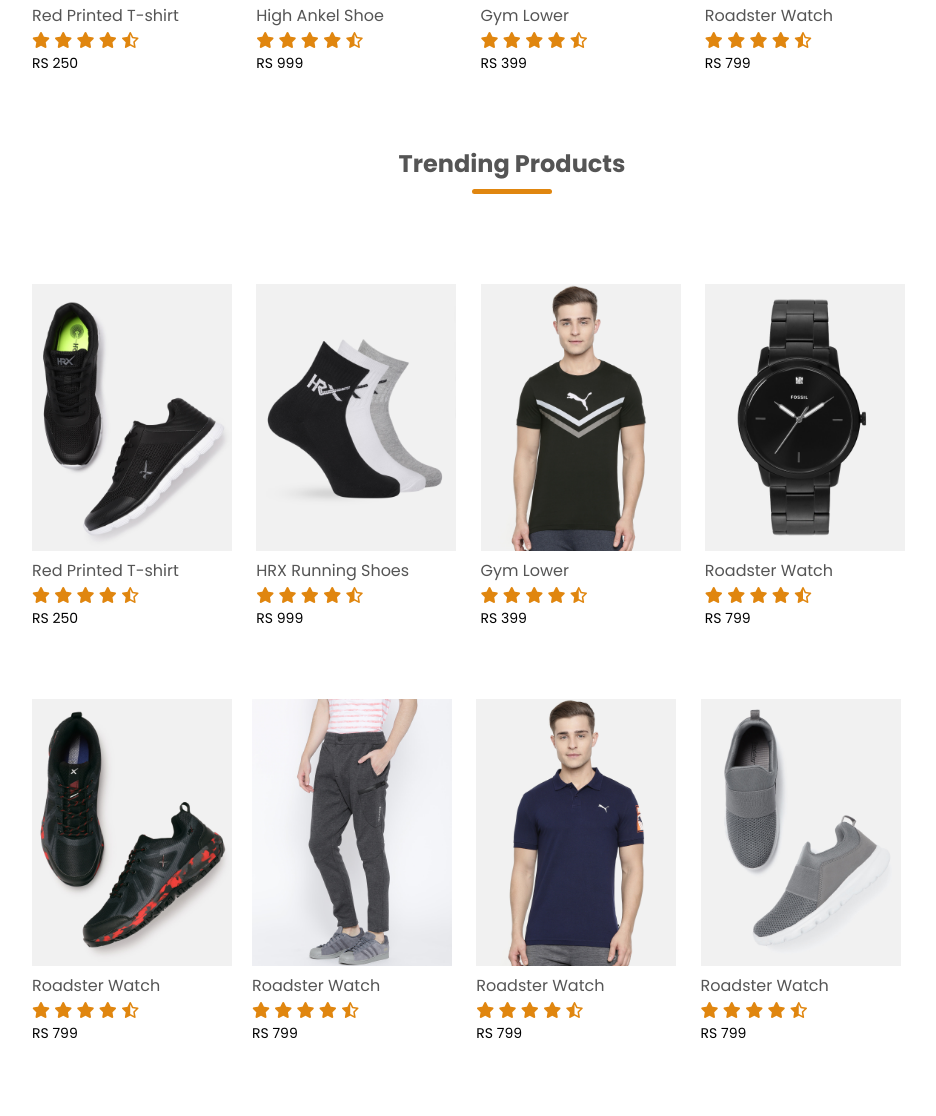
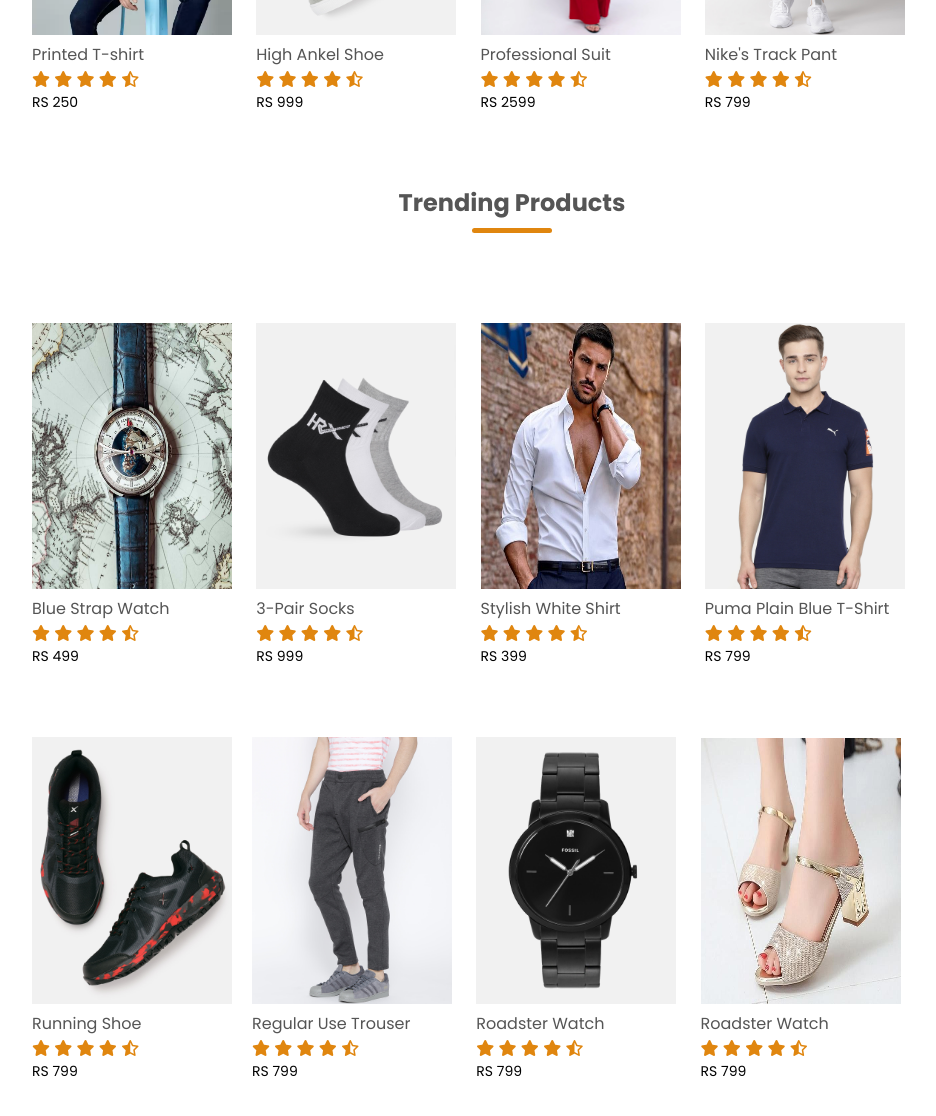
Before and after one commit to shaksham711/project, a plain HTML site: page index.html in a window 1280 px wide. Shown: the part 1672-2788 px from the top of the page, without its empty margins (178-1114 px from the left). Drawn offline with nearby package versions, Linux system fonts and the light colour scheme.

Commit message:
Add files via upload

```diff
--- a/index.html
+++ b/index.html
@@ -86,13 +86,13 @@
       <div class="small-container">
         <div class="row"><center>
           <div class="col-3">
-            <img src="category-1.jpg" alt="">
+            <img src="p1.jpeg" alt="">
           </div>
           <div class="col-3">
-            <img src="category-2.jpg" alt="">
+            <img src="p2.jpg" alt="" height="312px">
           </div>
           <div class="col-3">
-            <img src="category-3.jpg" alt="">
+            <img src="category-3.jpg" alt="" height="312px">
           </div></center>
         </div>
       </div>
@@ -103,8 +103,8 @@
       <h2 class="title">New Products</h2>
       <div class="row">
         <div class="col-4">
-          <img src="product-1.jpg" alt="">
-          <h4>Red Printed T-shirt</h4>
+          <img src="np2.jpg" alt="" height="267px">
+          <h4>Printed T-shirt</h4>
           <div class="rating">
             <i class="fa fa-star"></i>
             <i class="fa fa-star"></i>
@@ -127,8 +127,61 @@
           <p>RS 999</p>
         </div>
         <div class="col-4">
+          <img src="np3.jpg" alt="" height="267px">
+          <h4>Professional Suit</h4>
+          <div class="rating">
+            <i class="fa fa-star"></i>
+            <i class="fa fa-star"></i>
+            <i class="fa fa-star"></i>
+            <i class="fa fa-star"></i>
+            <i class="fa fa-star-half-o"></i>
+          </div>
+          <p>RS 2599</p>
+        </div>
+        <div class="col-4">
           <img src="product-12.jpg" alt="">
-          <h4>Gym Lower</h4>
+          <h4>Nike's Track Pant</h4>
+          <div class="rating">
+            <i class="fa fa-star"></i>
+            <i class="fa fa-star"></i>
+            <i class="fa fa-star"></i>
+            <i class="fa fa-star"></i>
+            <i class="fa fa-star-half-o"></i>
+          </div>
+          <p>RS 799</p>
+        </div>
+      </div>
+
+      <!------------- trending Products ------------->
+      <h2 class="title">Trending Products</h2>
+      <div class="row">
+        <div class="col-4">
+          <img src="tp1.jpg" alt="" height="266px">
+          <h4>Blue Strap Watch</h4>
+          <div class="rating">
+            <i class="fa fa-star"></i>
+            <i class="fa fa-star"></i>
+            <i class="fa fa-star"></i>
+            <i class="fa fa-star"></i>
+            <i class="fa fa-star-half-o"></i>
+          </div>
+          <p>RS 499</p>
+        </div>
+        <div class="col-4">
+          <img src="product-7.jpg" alt="">
+          <h4>3-Pair Socks</h4>
+          <div class="rating">
+            <i class="fa fa-star"></i>
+            <i class="fa fa-star"></i>
+            <i class="fa fa-star"></i>
+            <i class="fa fa-star"></i>
+            <i class="fa fa-star-half-o"></i>
+          </div>
+          <p>RS 999</p>
+        </div>
+        <div class="col-4">
+          <img src="tp-3.jpg" alt="" width="50px" height="266px">
+          <h4>Stylish White Shirt</h4>
           <div class="rating">
             <i class="fa fa-star"></i>
             <i class="fa fa-star"></i>
@@ -139,8 +192,8 @@
           <p>RS 399</p>
         </div>
         <div class="col-4">
-          <img src="product-9.jpg" alt="">
-          <h4>Roadster Watch</h4>
+          <img src="product-4.jpg" alt="">
+          <h4>Puma Plain Blue T-Shirt</h4>
           <div class="rating">
             <i class="fa fa-star"></i>
             <i class="fa fa-star"></i>
@@ -150,12 +203,9 @@
           </div>
           <p>RS 799</p>
         </div>
-      </div>
-      <h2 class="title">Trending Products</h2>
-      <div class="row">
         <div class="col-4">
-          <img src="product-2.jpg" alt="">
-          <h4>Red Printed T-shirt</h4>
+          <img src="product-10.jpg" alt="">
+          <h4>Running Shoe</h4>
           <div class="rating">
             <i class="fa fa-star"></i>
             <i class="fa fa-star"></i>
@@ -163,11 +213,10 @@
             <i class="fa fa-star"></i>
             <i class="fa fa-star-half-o"></i>
           </div>
-          <p>RS 250</p>
-        </div>
-        <div class="col-4">
-          <img src="product-7.jpg" alt="">
-          <h4>HRX Running Shoes</h4>
+          <p>RS 799</p>
+        </div><div class="col-4">
+          <img src="product-3.jpg" alt="">
+          <h4>Regular Use Trouser</h4>
           <div class="rating">
             <i class="fa fa-star"></i>
             <i class="fa fa-star"></i>
@@ -175,19 +224,7 @@
             <i class="fa fa-star"></i>
             <i class="fa fa-star-half-o"></i>
           </div>
-          <p>RS 999</p>
-        </div>
-        <div class="col-4">
-          <img src="product-6.jpg" alt="">
-          <h4>Gym Lower</h4>
-          <div class="rating">
-            <i class="fa fa-star"></i>
-            <i class="fa fa-star"></i>
-            <i class="fa fa-star"></i>
-            <i class="fa fa-star"></i>
-            <i class="fa fa-star-half-o"></i>
-          </div>
-          <p>RS 399</p>
+          <p>RS 799</p>
         </div>
         <div class="col-4">
           <img src="product-8.jpg" alt="">
@@ -202,42 +239,7 @@
           <p>RS 799</p>
         </div>
         <div class="col-4">
-          <img src="product-10.jpg" alt="">
-          <h4>Roadster Watch</h4>
-          <div class="rating">
-            <i class="fa fa-star"></i>
-            <i class="fa fa-star"></i>
-            <i class="fa fa-star"></i>
-            <i class="fa fa-star"></i>
-            <i class="fa fa-star-half-o"></i>
-          </div>
-          <p>RS 799</p>
-        </div><div class="col-4">
-          <img src="product-3.jpg" alt="">
-          <h4>Roadster Watch</h4>
-          <div class="rating">
-            <i class="fa fa-star"></i>
-            <i class="fa fa-star"></i>
-            <i class="fa fa-star"></i>
-            <i class="fa fa-star"></i>
-            <i class="fa fa-star-half-o"></i>
-          </div>
-          <p>RS 799</p>
-        </div>
-        <div class="col-4">
-          <img src="product-4.jpg" alt="">
-          <h4>Roadster Watch</h4>
-          <div class="rating">
-            <i class="fa fa-star"></i>
-            <i class="fa fa-star"></i>
-            <i class="fa fa-star"></i>
-            <i class="fa fa-star"></i>
-            <i class="fa fa-star-half-o"></i>
-          </div>
-          <p>RS 799</p>
-        </div>
-        <div class="col-4">
-          <img src="product-11.jpg" alt="">
+          <img src="np-4.jpg" alt="" height="266px">
           <h4>Roadster Watch</h4>
           <div class="rating">
             <i class="fa fa-star"></i>
```
Also changed, not shown: np-4.jpg (added), np2.jpg (added), np3.jpg (added), p1.jpeg (added), p2.jpg (added), tp-3.jpg (added), tp-8.jpg (added), tp1.jpg (added).
